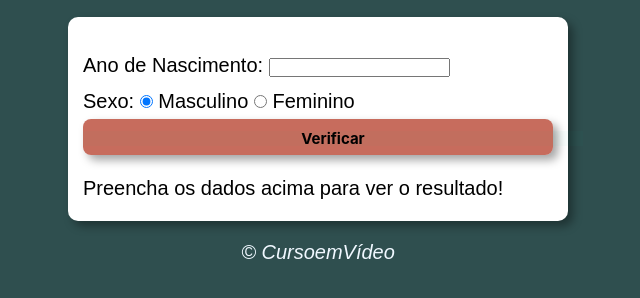
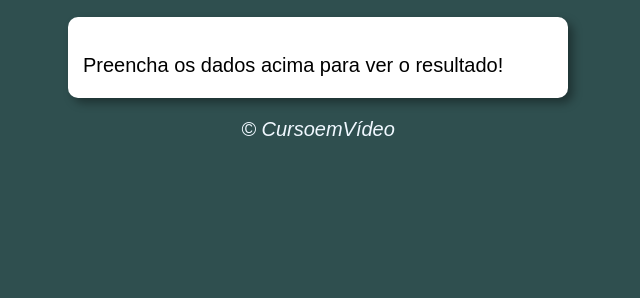
Before and after one commit to Luiz-Gustavo-Machado/CURSO-EM-V-DEO, a plain HTML site: page JavaScript/AULA14/aula14ex/ex017/modelo.html in a window 1280 px wide. Shown: the part 68-366 px from the top of the page, without its empty margins (322-962 px from the left). Drawn offline with Linux system fonts and the light colour scheme.

Commit message:
Update modelo.html

```diff
--- a/JavaScript/AULA14/aula14ex/ex017/modelo.html
+++ b/JavaScript/AULA14/aula14ex/ex017/modelo.html
@@ -13,18 +13,7 @@
     </header>
     <section>
         <div>
-            <p> Ano de Nascimento:
-                <input type="number" name="txtano "id="txtano" min="0">
-            </p>
-            <p> Sexo:
-                <input type="radio" name="radsex" id="mas" checked>
-                <label for="mas">Masculino</label>
-                <input type="radio" name="radsex" id="fem">
-                <label for="fem">Feminino</label>
-            </p>
-            <p class="botao">
-                <input type="button" value="Verificar" onclick="verificar()">
-            </p>
+
         </div>
         <div id="res">
            Preencha os dados acima para ver o resultado!
```
